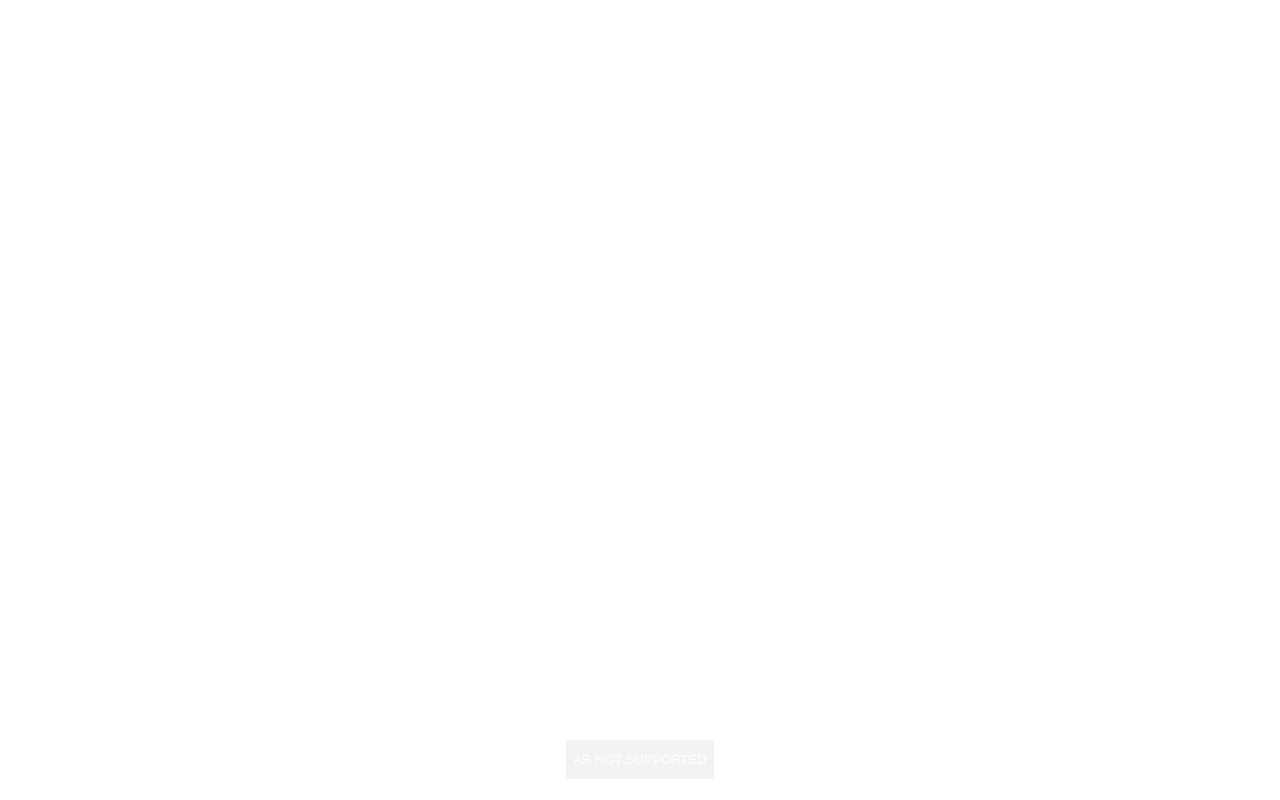
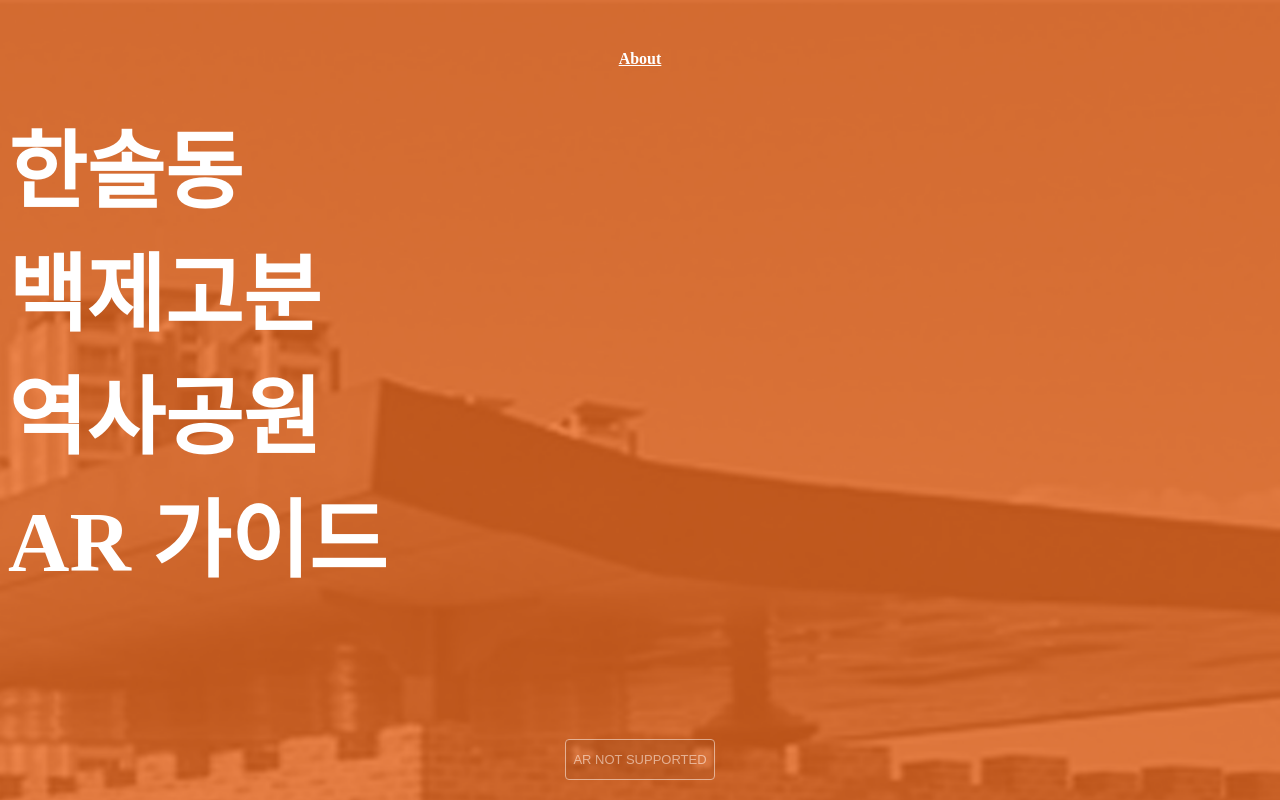
Before and after one commit to chani017/hasol_ar_guide, a plain HTML site: page index.html in a window 1280 px wide. Shown: the top 800 px of the page. Drawn offline with nearby package versions, Linux system fonts and the light colour scheme; a web font is replaced by a local one.

Commit message:
Add files via upload

```diff
--- a/about.css
+++ b/about.css
@@ -2,7 +2,7 @@
 
 body{
     height: 100vh;
-    background-image: url(./asset/bgbg.png) no-repeat center;
+    background: url(./asset/bgbg.png) no-repeat;
     background-size: cover;
     overflow: hidden;
 }
--- a/index.css
+++ b/index.css
@@ -2,7 +2,7 @@
 
 body{
     height: 100vh;
-    background-image: url(./asset/bgbg.png) no-repeat center;
+    background: url(./asset/bgbg.png) no-repeat;
     background-size: cover;
     overflow: hidden;
 }
```
Also changed, not shown: about.html (+1 -1 lines).
